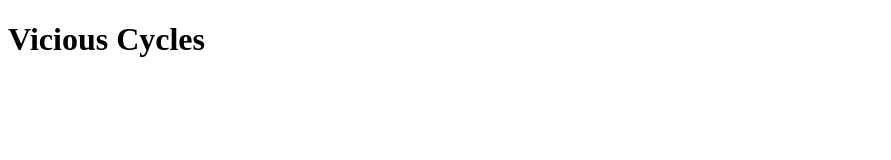
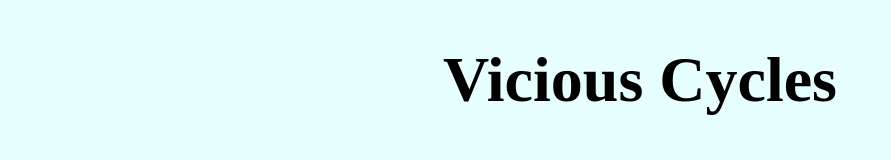
Before and after one commit to BenSouther/ViscousCycles.github, a plain HTML site: page index.html in a window 1280 px wide. Shown: the whole page, without its empty margins (0-891 px from the left). Drawn offline with Linux system fonts and the light colour scheme.

Commit message:
Add files via upload

```diff
--- a/index.html
+++ b/index.html
@@ -3,6 +3,16 @@
   <head>
   <meta charset="utf-8">
   <title> Vicious Cycles </title>
+<style>
+body
+{background-color: #e7fefe; }
+h1{ font-size: 4em;
+    text-align:center;
+    color:black
+
+}
+
+</style>
 </head>
   <body>
 <h1>Vicious Cycles </h1>
```
